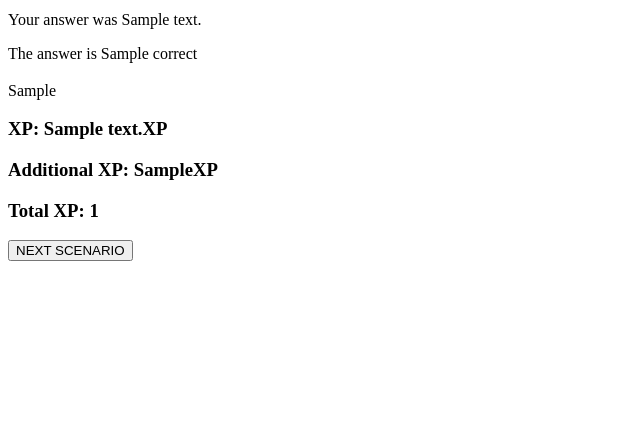
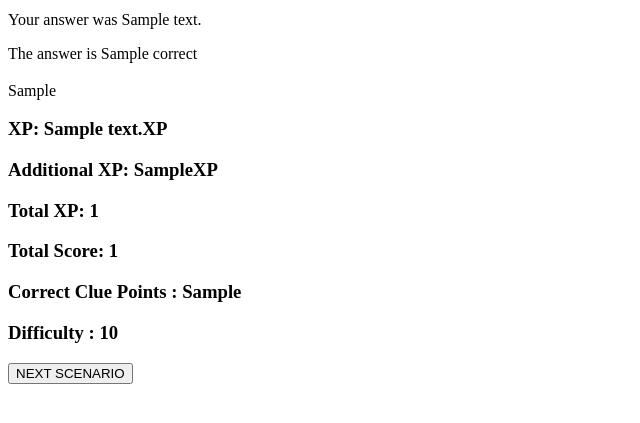
Before and after one commit to DevP50/ScamLab, a Flask app: template app/templates/play.html in a window 1280 px wide. Shown: the part 279-702 px from the top of the page, without its empty margins (0-640 px from the left). Run offline with Flask 3, Linux system fonts and the light colour scheme; tables that the repository leaves empty hold one stand-in row (values such as "Sample post"); the template is opened without the code that fills it: values that come from a table or form of the project are taken from there, most other values are stand-ins (such as "Sample title", 1, 10 or a date in 2020); parts of the project's set-up code (start-up, migrations or seed data) failed here and were passed over.

Commit message:
Added the clue_options and the total score display

```diff
--- a/app/templates/play.html
+++ b/app/templates/play.html
@@ -37,6 +37,9 @@
   <h3>XP: {{result.answer_xp}}XP</h3>
   <h3>Additional XP: {{result.clue_xp}}XP</h3>
   <h3>Total XP: {{result.total_xp}}</h3>
+  <h3>Total Score: {{result.total_score}}</h3>
+  <h3>Correct Clue Points : {{result.clue_xp}}</h3>
+  <h3>Difficulty : {{result.difficulty_points}}</h3>
 
    <a href="/play?next=1" >
      <button>NEXT SCENARIO</button>
```
